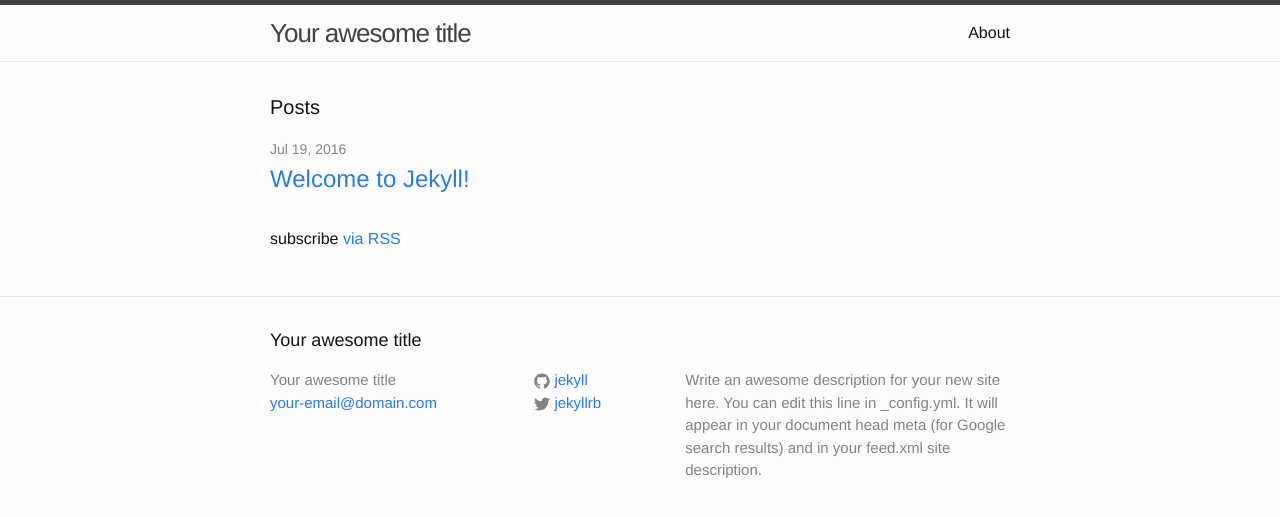
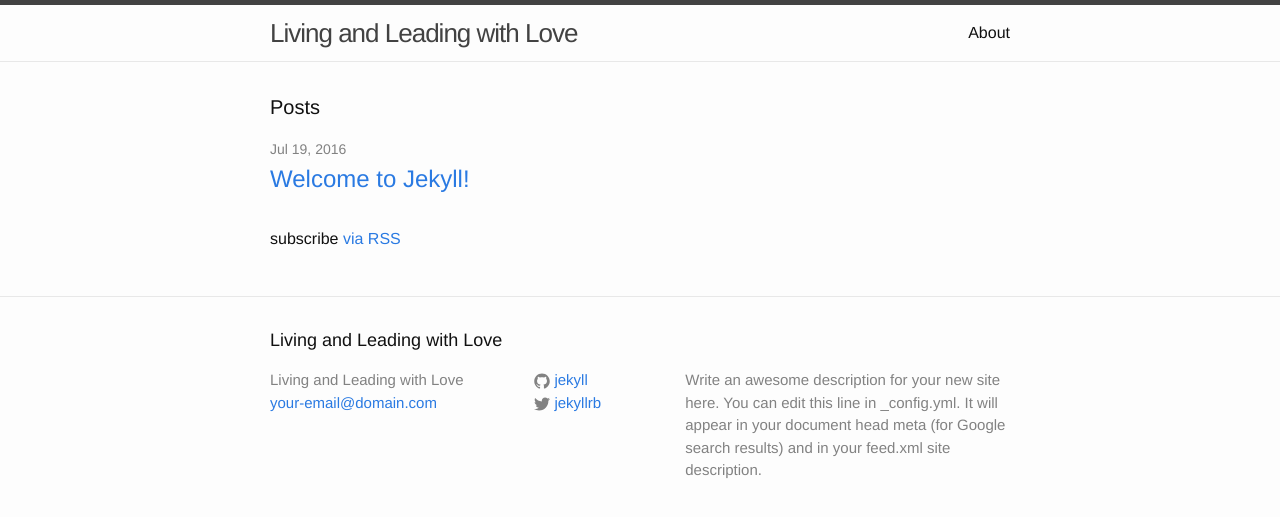
Before and after one commit to l3siteadmin/l3siteadmin.github.io, a Jekyll site: the page built from index.html, in a window 1280 px wide. Shown: the top 517 px of the page. Built offline with Jekyll 4.4.1, drawn with Linux system fonts in a browser that asks for light colours.

Commit message:
Update _config.yml

```diff
--- a/_config.yml
+++ b/_config.yml
@@ -6,7 +6,7 @@
 # 'jekyll serve'. If you change this file, please restart the server process.
 
 # Site settings
-title: Your awesome title
+title: Living and Leading with Love
 email: your-email@domain.com
 description: > # this means to ignore newlines until "baseurl:"
   Write an awesome description for your new site here. You can edit this
```
